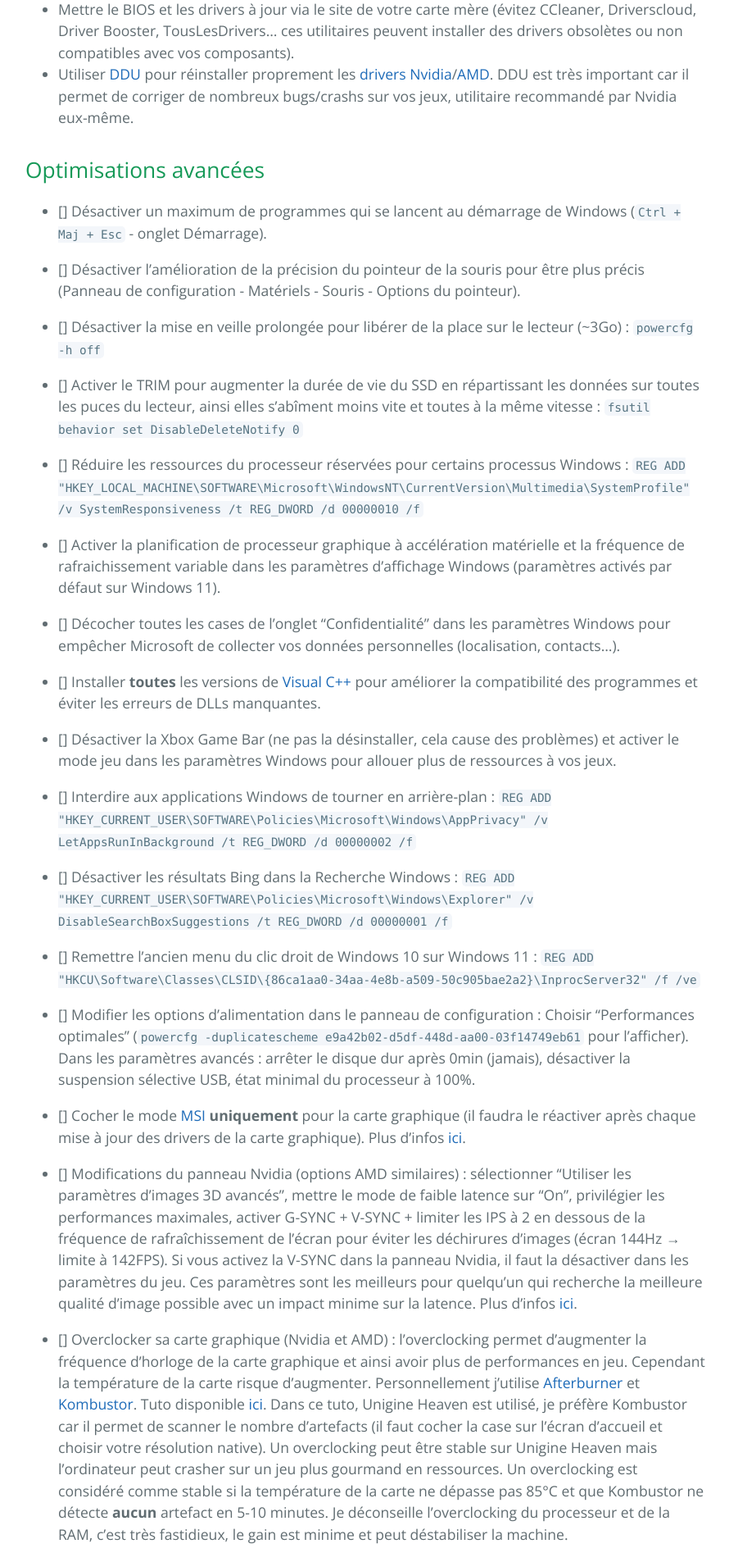
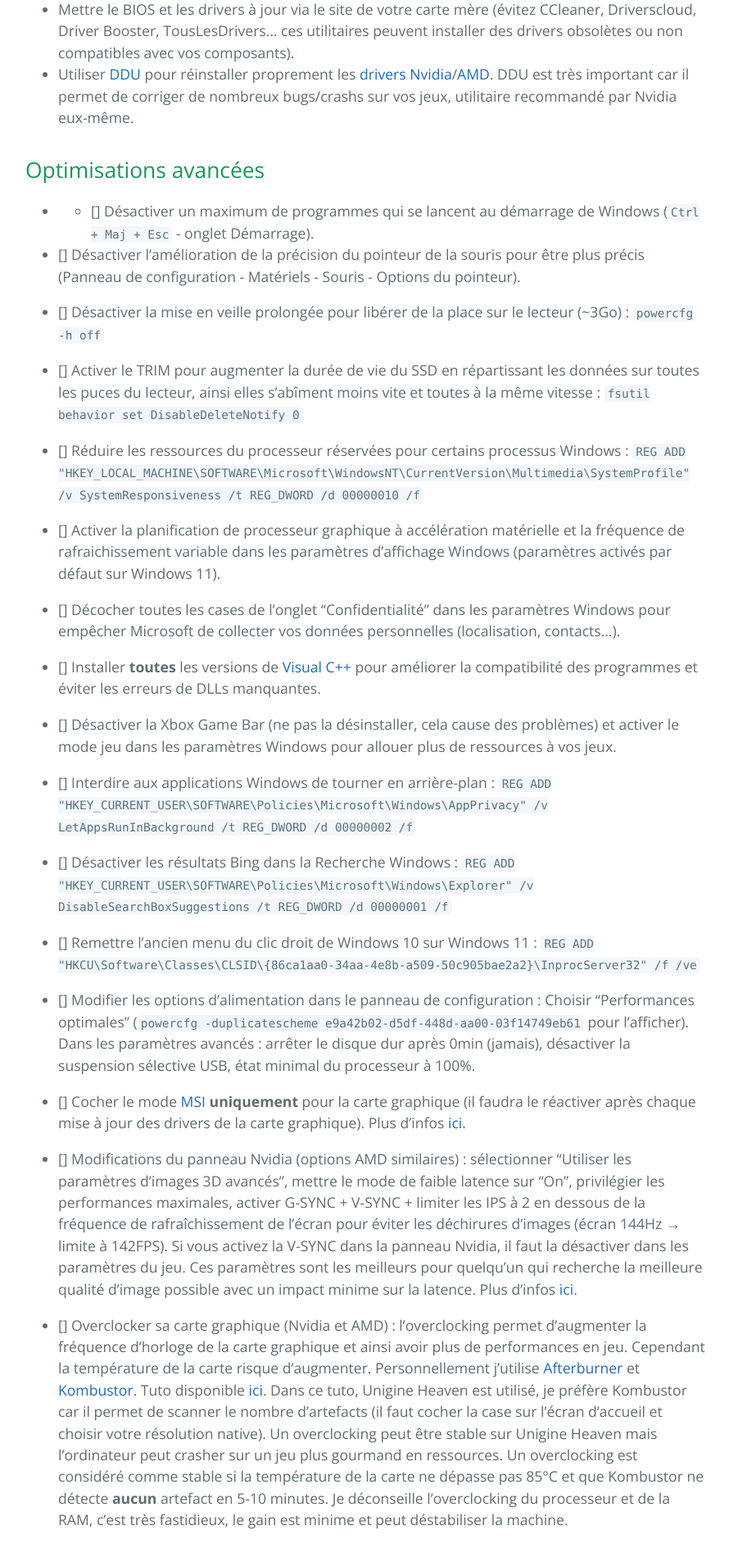
Before and after one commit to PouletEnSlip/pouletenslip.github.io, a Jekyll site: the page built from pages/opti.md, in a window 1280 px wide. Shown: the part 892-2797 px from the top of the page at 82% size, without its empty margins (193-1083 px from the left). Built offline with Jekyll 4.4.1, drawn with Linux system fonts in a browser that asks for light colours; comment, search, counter and statistics services are not loaded; our own code applies the rules of GitHub Pages for plain Markdown files.

```diff
--- a/pages/opti.md
+++ b/pages/opti.md
@@ -20,7 +20,7 @@ Voici des optimisations simples et saines pour un PC sous Windows 10/11. Ces man
 
 ## Optimisations avancées
 
-* [] Désactiver un maximum de programmes qui se lancent au démarrage de Windows (`Ctrl + Maj + Esc` - onglet Démarrage).
+* - [] Désactiver un maximum de programmes qui se lancent au démarrage de Windows (`Ctrl + Maj + Esc` - onglet Démarrage).
 
 * [] Désactiver l’amélioration de la précision du pointeur de la souris pour être plus précis (Panneau de configuration - Matériels - Souris - Options du pointeur).
 
```
